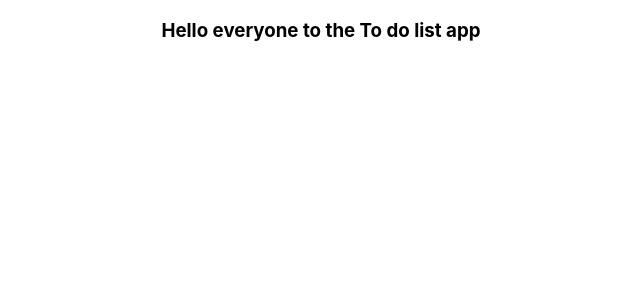
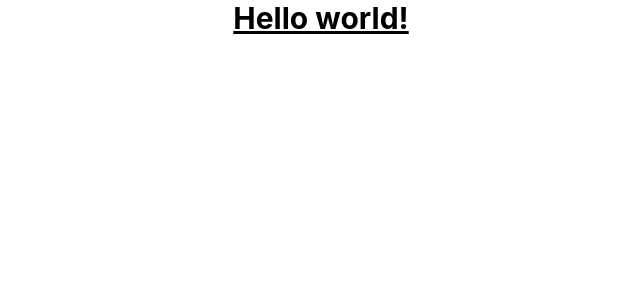
Before and after one commit to shubhanshutiwari08/gdsc-sa5597, a React (Create React App) app: page / in a window 1280 px wide. Shown: the top 300 px of the page, without its empty margins (319-959 px from the left). Built offline with nearby package versions, Linux system fonts and the light colour scheme.

Commit message:
tailwind added

```diff
--- a/package.json
+++ b/package.json
@@ -36,5 +36,10 @@
       "last 1 firefox version",
       "last 1 safari version"
     ]
+  },
+  "devDependencies": {
+    "autoprefixer": "^10.4.14",
+    "postcss": "^8.4.21",
+    "tailwindcss": "^3.2.7"
   }
 }
--- a/src/App.js
+++ b/src/App.js
@@ -5,9 +5,9 @@
   return (
     <>
     <Preloader/>
-    <div className="App">
-      <h3>Hello everyone to the To do list app</h3>
-    </div>
+    <h1 className="text-3xl font-bold underline text-center">
+      Hello world!
+    </h1>
     </>
   );
 }
--- a/src/index.css
+++ b/src/index.css
@@ -1,3 +1,7 @@
+@tailwind base;
+@tailwind components;
+@tailwind utilities;
+
 body {
   margin: 0;
   font-family: -apple-system, BlinkMacSystemFont, 'Segoe UI', 'Roboto', 'Oxygen',
--- /dev/null
+++ b/tailwind.config.js
@@ -0,0 +1,10 @@
+/** @type {import('tailwindcss').Config} */
+module.exports = {
+  content: [
+    "./src/**/*.{js,jsx,ts,tsx}",
+  ],
+  theme: {
+    extend: {},
+  },
+  plugins: [],
+}
```
Also changed, not shown: 1 other file (tests, documents, lock files or other folders).
